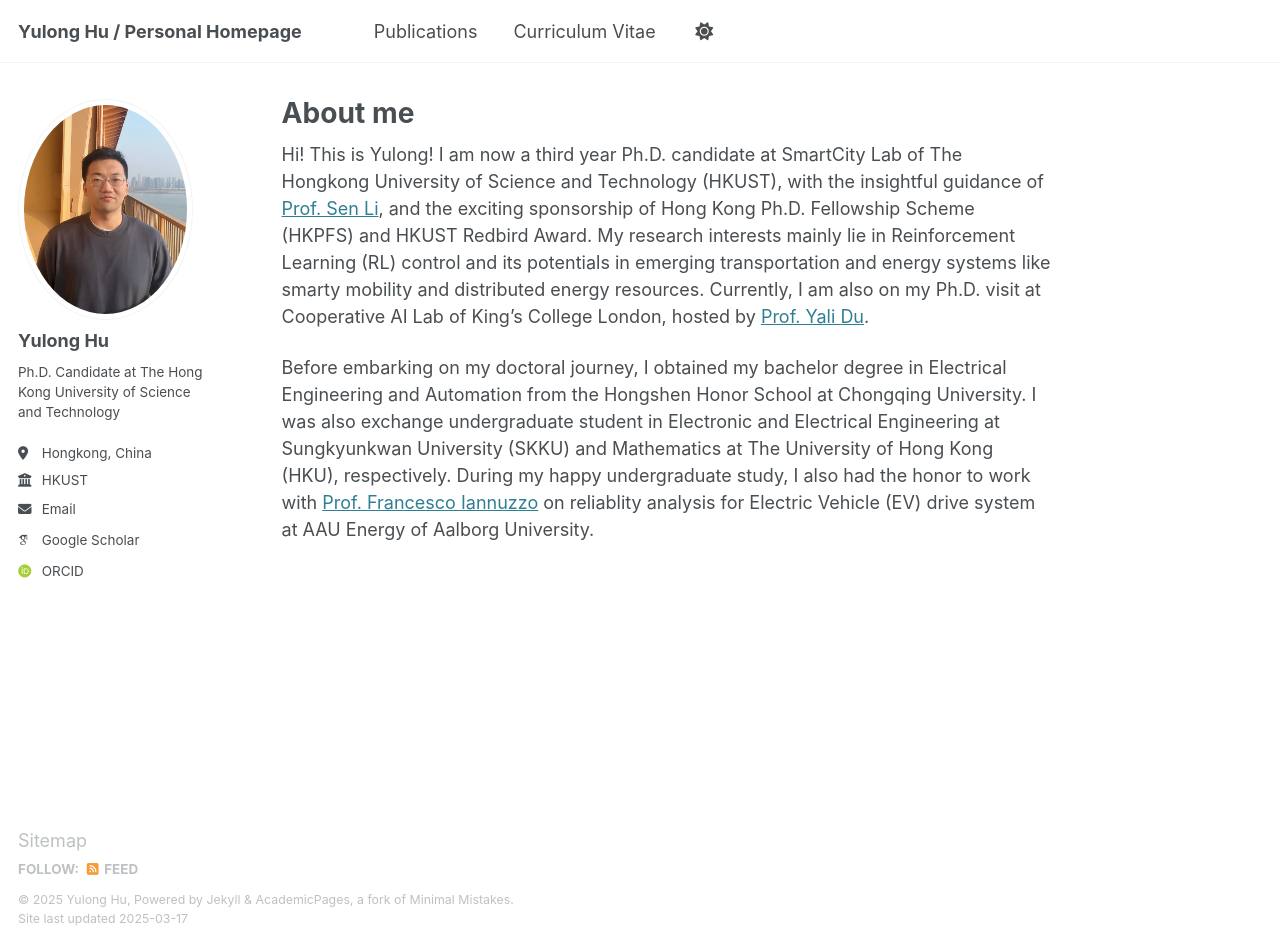
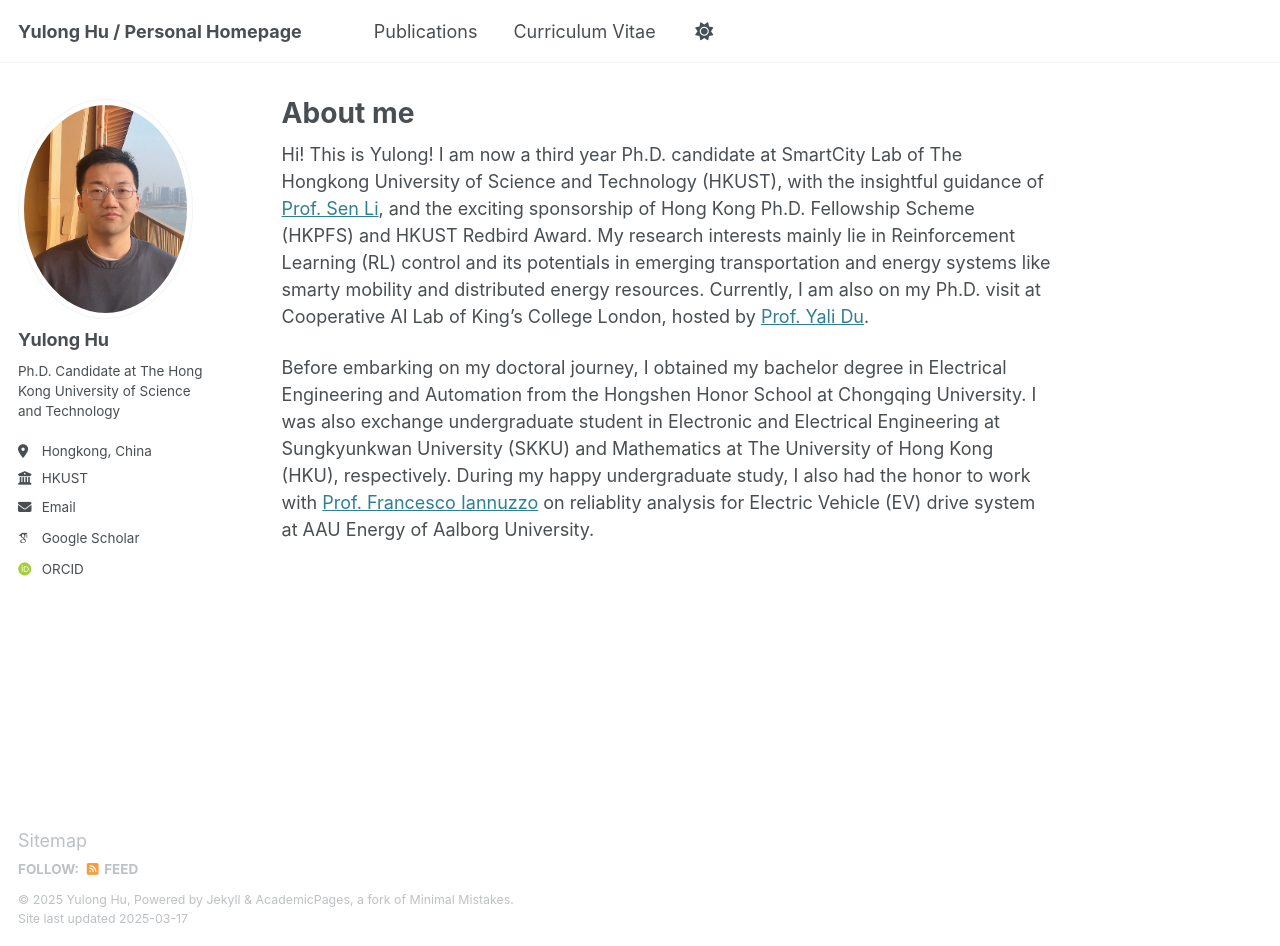
Before and after one commit to yulonghu2000/yulonghu2000.github.io, a Jekyll site: the page built from _pages/about.md, in a window 1280 px wide and 946 px high. Built offline with Jekyll 4.4.1, drawn with Linux system fonts in a browser that asks for light colours; some web fonts are replaced.

Commit message:
Update _config.yml

```diff
--- a/_config.yml
+++ b/_config.yml
@@ -22,7 +22,7 @@ repository               : "Randy0717/yulonghu.github.io"
 #               Additional customization can be done by editing /_includes/author-profile.html
 author:
   # Biographic information
-  avatar           : "hul3.jpg"
+  avatar           : "hul6.jpg"
   name             : "Yulong Hu"
   pronouns         : ""
   bio              : "Ph.D. Candidate at The Hong Kong University of Science and Technology"
```
